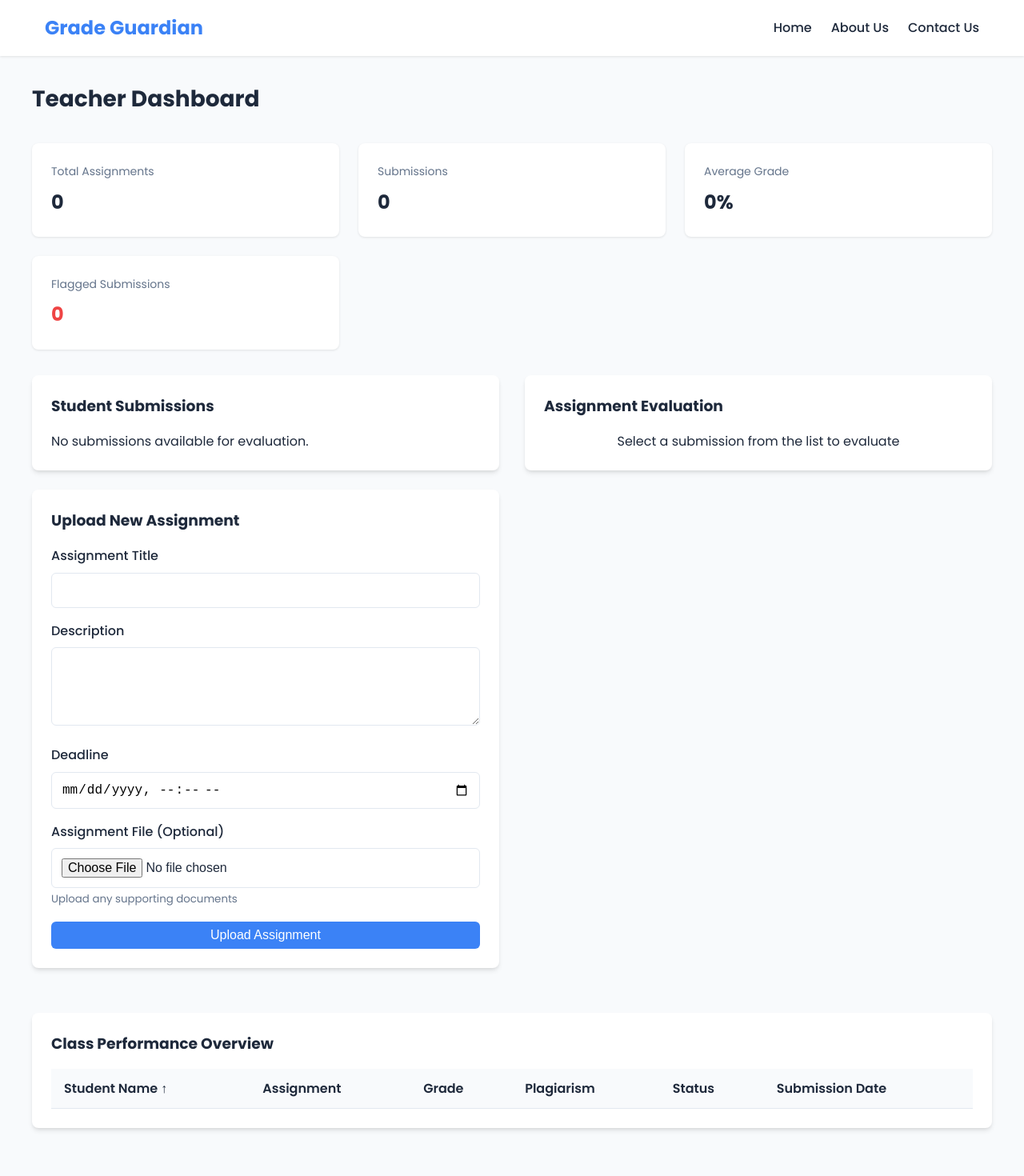
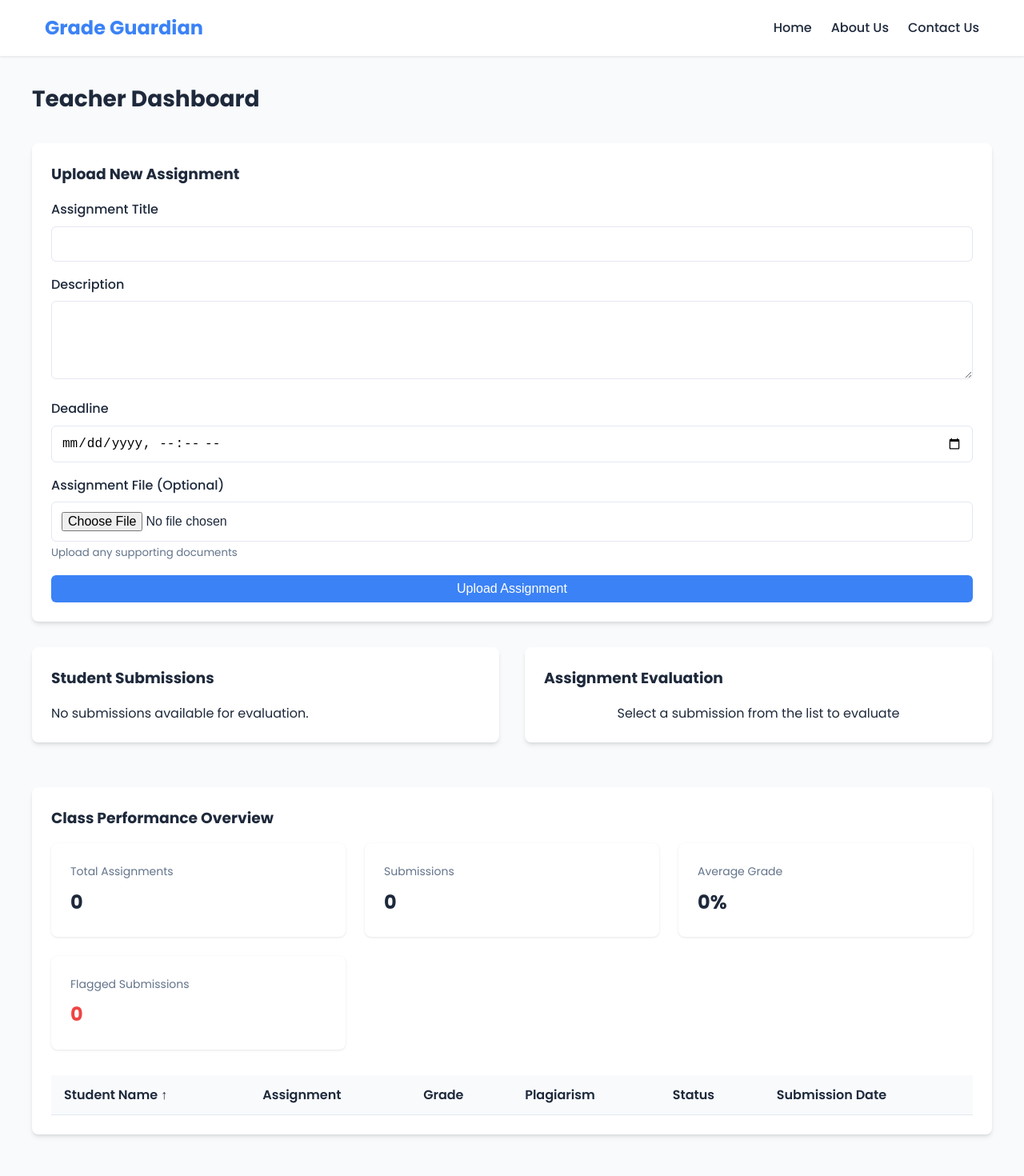
Before and after one commit to ajay-rgb/Assisgnment-Assist, a React (Vite) app: page /teacher-dashboard in a window 1280 px wide. Shown: the top 1470 px of the page at 80% size. Built offline with nearby package versions, Linux system fonts and the light colour scheme.

Commit message:
feat: Implement assignment upload and stats
Adds the assignment upload component and displays statistics in the teacher dashboard.

```diff
--- a/src/components/PerformanceTable.tsx
+++ b/src/components/PerformanceTable.tsx
@@ -51,9 +51,6 @@ const PerformanceTable: React.FC<PerformanceTableProps> = ({ data }) => {
   };
 
   return (
-    <div className="card">
-      <h3 className="mb-4">Class Performance Overview</h3>
-
     <div style={{ overflowX: 'auto' }}>
       <table className="table">
         <thead>
@@ -104,7 +101,6 @@ const PerformanceTable: React.FC<PerformanceTableProps> = ({ data }) => {
         </tbody>
       </table>
     </div>
-    </div>
   );
 };
 
--- a/src/pages/TeacherDashboard.tsx
+++ b/src/pages/TeacherDashboard.tsx
@@ -6,7 +6,7 @@ import AssignmentUpload from '../components/AssignmentUpload';
 import AssignmentEvaluation from '../components/AssignmentEvaluation';
 import PerformanceTable from '../components/PerformanceTable';
 import { getAssignmentsFromStorage, getSubmissionsFromStorage } from '../utils/localStorage';
-import { Assignment, Submission } from '../types';
+import { Assignment, Submission, StudentPerformance } from '../types';
 import { Table, TableBody, TableCell, TableHead, TableHeader, TableRow } from "@/components/ui/table";
 import { Button } from "@/components/ui/button";
 import { useToast } from "@/hooks/use-toast";
@@ -47,6 +47,20 @@ const TeacherDashboard: React.FC = () => {
     });
   };
 
+  // Performance data for the table
+  const performanceData: StudentPerformance[] = submissions.map(sub => {
+    const assignment = assignments.find(a => a.id === sub.assignmentId);
+    return {
+      studentId: sub.studentId,
+      studentName: `Student ${sub.studentId}`,
+      assignment: assignment ? assignment.title : 'Unknown Assignment',
+      grade: sub.grade,
+      plagiarismPercentage: sub.plagiarismPercentage,
+      submissionStatus: sub.status,
+      submissionDate: sub.submissionDate
+    };
+  });
+
   return (
     <div>
       <Navbar />
@@ -56,38 +70,9 @@ const TeacherDashboard: React.FC = () => {
           <h1 className="dashboard-title">Teacher Dashboard</h1>
         </div>
 
-        {/* Dashboard tiles */}
-        <div className="dashboard-grid">
-          <div className="stat-card">
-            <div className="stat-title">Total Assignments</div>
-            <div className="stat-value">{assignments.length}</div>
-          </div>
-
-          <div className="stat-card">
-            <div className="stat-title">Submissions</div>
-            <div className="stat-value">{submissions.length}</div>
-          </div>
-
-          <div className="stat-card">
-            <div className="stat-title">Average Grade</div>
-            <div className="stat-value">
-              {submissions.length > 0 ?
-                Math.round(
-                  submissions
-                    .filter(sub => sub.grade !== undefined)
-                    .reduce((acc, sub) => acc + (sub.grade || 0), 0) /
-                    Math.max(1, submissions.filter(sub => sub.grade !== undefined).length)
-                ) : 0}%
-            </div>
-          </div>
-
-          <div className="stat-card">
-            <div className="stat-title">Flagged Submissions</div>
-            <div className="stat-value" style={{ color: 'var(--danger-color)' }}>
-              {submissions.filter(sub => sub.status === 'flagged' ||
-                (sub.plagiarismPercentage !== undefined && sub.plagiarismPercentage >= 60)).length}
-            </div>
-          </div>
+        {/* Assignment Upload moved to top */}
+        <div className="mt-6 mb-8">
+          <AssignmentUpload />
         </div>
 
         {/* Main content */}
@@ -146,10 +131,6 @@ const TeacherDashboard: React.FC = () => {
                 <p>No submissions available for evaluation.</p>
               )}
             </div>
-
-            <div className="mt-6">
-              <AssignmentUpload />
-            </div>
           </div>
 
           {/* Right column - Evaluation */}
@@ -170,20 +151,47 @@ const TeacherDashboard: React.FC = () => {
           </div>
         </div>
 
-        {/* Performance overview */}
+        {/* Performance overview with stats moved here */}
         <div className="mt-8">
-          <PerformanceTable data={submissions.map(sub => {
-            const assignment = assignments.find(a => a.id === sub.assignmentId);
-            return {
-              studentId: sub.studentId,
-              studentName: `Student ${sub.studentId}`,
-              assignment: assignment ? assignment.title : 'Unknown Assignment',
-              grade: sub.grade,
-              plagiarismPercentage: sub.plagiarismPercentage,
-              submissionStatus: sub.status,
-              submissionDate: sub.submissionDate
-            };
-          })} />
+          <div className="card">
+            <h3 className="mb-4">Class Performance Overview</h3>
+
+            {/* Dashboard tiles moved to performance section */}
+            <div className="dashboard-grid mb-6">
+              <div className="stat-card">
+                <div className="stat-title">Total Assignments</div>
+                <div className="stat-value">{assignments.length}</div>
+              </div>
+
+              <div className="stat-card">
+                <div className="stat-title">Submissions</div>
+                <div className="stat-value">{submissions.length}</div>
+              </div>
+
+              <div className="stat-card">
+                <div className="stat-title">Average Grade</div>
+                <div className="stat-value">
+                  {submissions.length > 0 ?
+                    Math.round(
+                      submissions
+                        .filter(sub => sub.grade !== undefined)
+                        .reduce((acc, sub) => acc + (sub.grade || 0), 0) /
+                        Math.max(1, submissions.filter(sub => sub.grade !== undefined).length)
+                    ) : 0}%
+                </div>
+              </div>
+
+              <div className="stat-card">
+                <div className="stat-title">Flagged Submissions</div>
+                <div className="stat-value" style={{ color: 'var(--danger-color)' }}>
+                  {submissions.filter(sub => sub.status === 'flagged' ||
+                    (sub.plagiarismPercentage !== undefined && sub.plagiarismPercentage >= 60)).length}
+                </div>
+              </div>
+            </div>
+
+            <PerformanceTable data={performanceData} />
+          </div>
         </div>
       </div>
 
```
Lines whose indentation alone changed are shown as unchanged.
